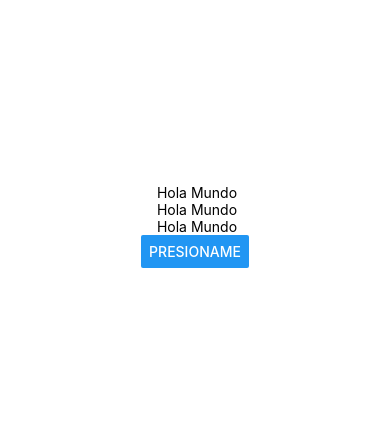
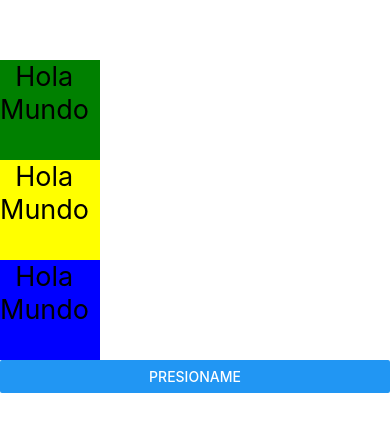
Before and after one commit to Yerdix7/PM196, a React Native app in the folder my-blank/: screen / in a window 390 px wide. Shown: the part 196-628 px from the top of the page. Built offline with nearby package versions, Linux system fonts and the light colour scheme.

Commit message:
practica 6
Aprendimos a usar la parte de los estilos

```diff
--- a/my-blank/App.js
+++ b/my-blank/App.js
@@ -5,11 +5,11 @@
   import React,{useState} from 'react';
 
 
-const Texto= ()=>{
+  const Texto= ({style})=>{
     const [contenido,setContenido]=useState('Hola Mundo')
     const actualizaTexto=()=>{setContenido('State Modificado')}
     return(
-    <Text onPress={actualizaTexto}>  {contenido} </Text>
+      <Text style={[styles.text,style]} onPress={actualizaTexto}>  {contenido} </Text>
     )
     }
 
@@ -29,9 +29,9 @@
       <View style={styles.container}>
             <StatusBar style="auto" />
 
-      <Texto> </Texto>
-      <Texto> </Texto>
-      <Texto> </Texto>
+        <Texto style={styles.verde}>  </Texto>
+        <Texto style={styles.amarillo}> </Texto>
+        <Texto style={styles.azul}> </Texto>
 
         <Botton> </Botton>
 
@@ -45,7 +45,18 @@
     container: {
       flex: 1,
       backgroundColor: '#fff',
-    alignItems: 'center',
+      alignItems: 'strech',
       justifyContent: 'center',
+      flexDirection:'column',
     },
+    text:{
+      color:'black',
+      fontSize:27,
+      width:100,
+      height:100,
+    },
+
+    verde:{backgroundColor:'green',},
+    amarillo:{backgroundColor:'yellow',},
+    azul:{backgroundColor:'blue',},
   });
```
Lines whose indentation alone changed are shown as unchanged.
